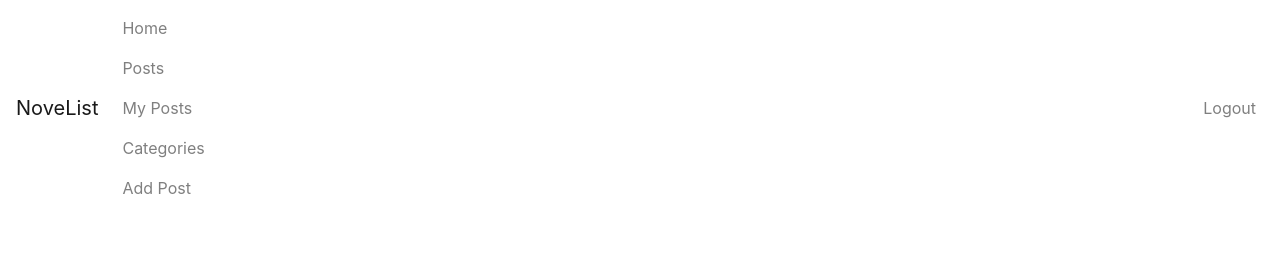
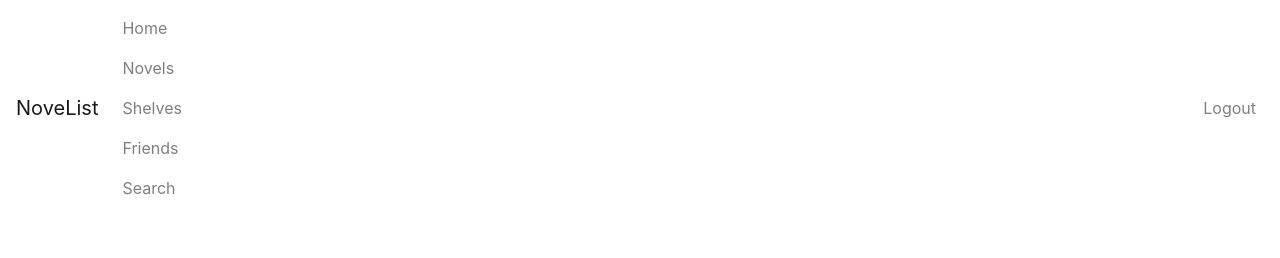
Before and after one commit to Xine75/NoveList, a React (Create React App) app in the folder client/: page / in a window 1280 px wide. Shown: the top 258 px of the page. Built offline with nearby package versions, Linux system fonts and the light colour scheme; no server answers; sample sign-in values are in the browser's storage.

Commit message:
changes to navbar

```diff
--- a/client/src/components/Header.js
+++ b/client/src/components/Header.js
@@ -25,10 +25,10 @@ export default function Header() {
                         {isLoggedIn &&
                             <NavItem className="nav-items">
                                 <NavLink tag={RRNavLink} to="/">Home</NavLink>
-                                <NavLink tag={RRNavLink} to="/post">Posts</NavLink>
-                                <NavLink tag={RRNavLink} to="/myPosts">My Posts</NavLink>
-                                <NavLink tag={RRNavLink} to="/category">Categories</NavLink>
-                                <NavLink tag={RRNavLink} to="/post/add">Add Post</NavLink>
+                                <NavLink tag={RRNavLink} to="/post">Novels</NavLink>
+                                <NavLink tag={RRNavLink} to="/myPosts">Shelves</NavLink>
+                                <NavLink tag={RRNavLink} to="/category">Friends</NavLink>
+                                <NavLink tag={RRNavLink} to="/post/add">Search</NavLink>
                             </NavItem>
                         }
 
```
